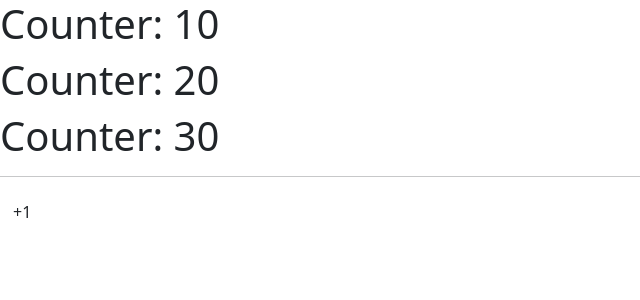
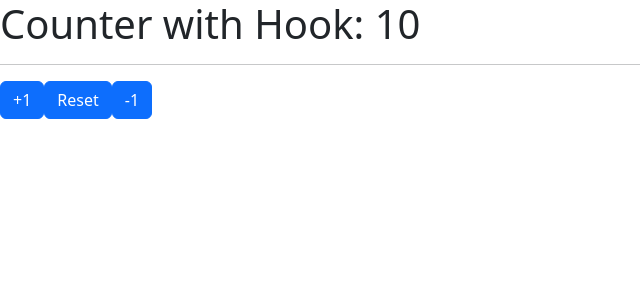
Before and after one commit to Lopezlena89/hook-app, a React (Vite) app: page / in a window 1280 px wide. Shown: the top 300 px of the page, without its empty margins (0-640 px from the left). Built offline with nearby package versions, Linux system fonts and the light colour scheme.

Commit message:
useState

```diff
--- /dev/null
+++ b/src/01-useState/CounterWithCustomHook.jsx
@@ -0,0 +1,19 @@
+import React from 'react'
+import { useCounter } from '../hooks/useCounter'
+
+export const CounterWithCustomHook = () => {
+
+    const {counter, increment,decrement,reset} = useCounter();
+
+  return (
+    <>
+        <h1>Counter with Hook: {counter}</h1>
+        <hr />
+
+        <button className='btn btn-primary' onClick={()=>increment(2)}>+1</button>
+        <button className='btn btn-primary' onClick={reset}>Reset</button>
+        <button className='btn btn-primary' onClick={() => decrement(2)}>-1</button>
+
+    </>
+  )
+}
--- a/src/01-useState/HookApp.jsx
+++ b/src/01-useState/HookApp.jsx
@@ -2,11 +2,13 @@
 
 export const HookApp = () => {
 
-  const [{counter1,counter2,counter3}, setCounter] = useState({
+  const [state, setCounter] = useState({
     counter1:10,
     counter2:20,
     counter3:30
   })
+
+  const {counter1,counter2,counter3} = state;
 
   return (
     <>
@@ -17,9 +19,8 @@
         <button
           className='btn'
           onClick={()=>setCounter({
-              counter1:counter1+1,
-              counter2:counter2+1,
-              counter3:counter3+1
+              ...state,
+              counter1:counter1+1
           })}
         >
           +1
--- /dev/null
+++ b/src/hooks/useCounter.js
@@ -0,0 +1,28 @@
+import { useState } from "react"
+
+export const useCounter = (initialValue = 10) => {
+
+    const [counter, setCounter] = useState(initialValue)
+
+    const increment = (value = 1) =>{
+        console.log(value)
+        setCounter(counter + value);
+    }
+
+    const decrement  = (value = 1)=>{
+        if(counter === 0)return;
+        setCounter(counter - value);
+    }
+
+    const reset = () =>{
+        setCounter(initialValue);
+    }
+
+    return{
+        counter,
+        increment,
+        decrement,
+        reset
+
+    }
+}
--- a/src/main.jsx
+++ b/src/main.jsx
@@ -1,10 +1,12 @@
 import React from 'react'
 import ReactDOM from 'react-dom/client'
-import { HookApp } from './01-useState/HookApp'
+// import { HookApp } from './01-useState/HookApp'
+import { CounterWithCustomHook } from './01-useState/CounterWithCustomHook'
+
 
 
 ReactDOM.createRoot(document.getElementById('root')).render(
   <React.StrictMode>
-    <HookApp />
+    <CounterWithCustomHook />
   </React.StrictMode>
 )
```
